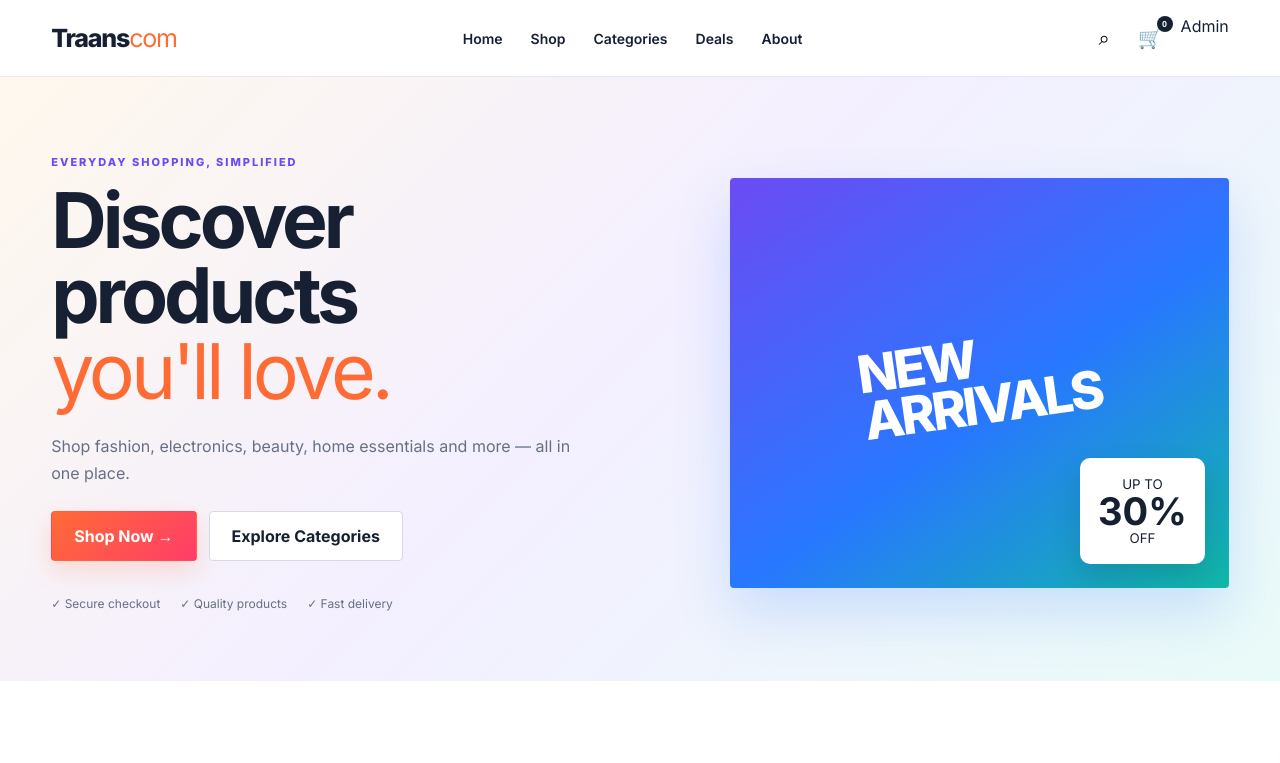
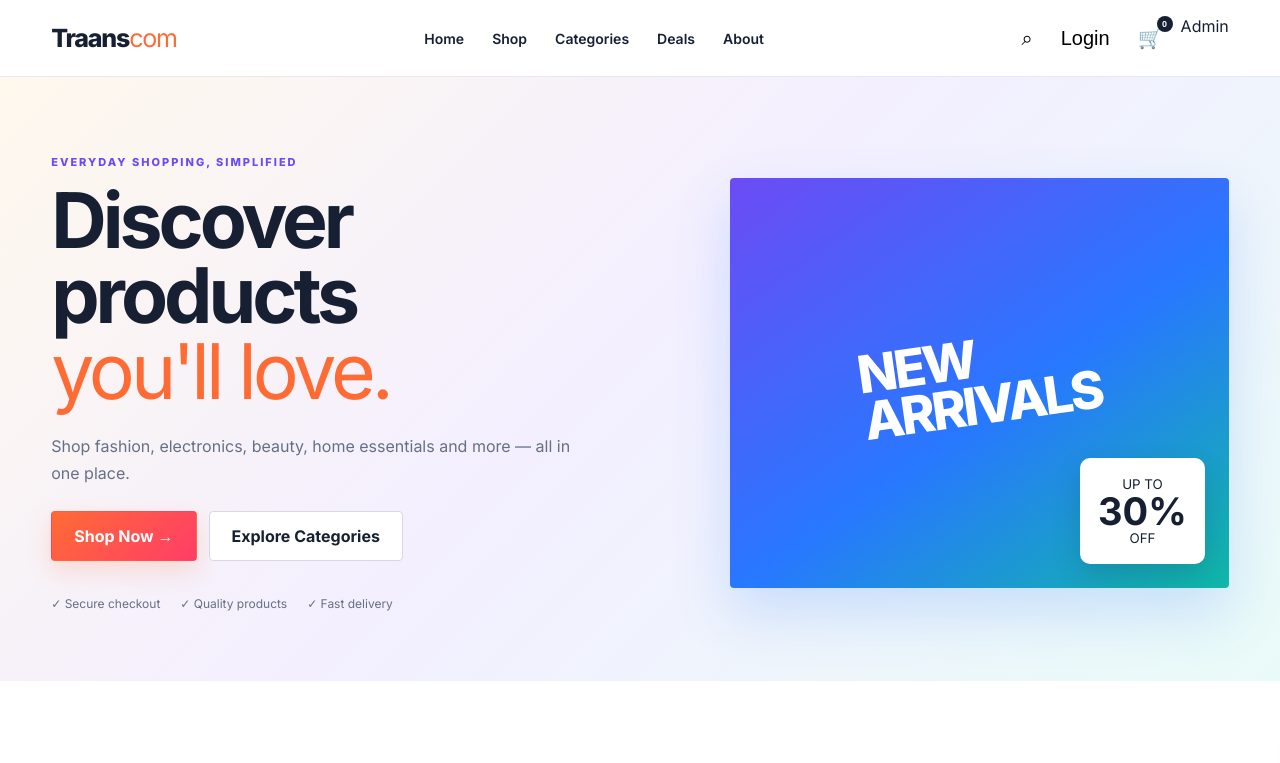
Before and after one commit to ShajjiaMazhar/traanscom-dashboard, a plain HTML site: page index.html in a window 1280 px wide. Shown: the top 763 px of the page. Drawn offline with Linux system fonts and the light colour scheme; no server answers.

Commit message:
Add customer login button

```diff
--- a/index.html
+++ b/index.html
@@ -20,6 +20,7 @@
     </nav>
 <div class="nav-actions">
   <button class="icon-btn" id="searchBtn" aria-label="Search">⌕</button>
+  <button class="icon-btn" id="loginButton" aria-label="Login">Login</button>
   <button class="icon-btn" id="cartBtn" aria-label="Cart">🛒<b id="cartCount">0</b></button>
   <a class="admin-btn" href="https://traanscom-admin.onrender.com" target="_blank">Admin</a>
   <button class="menu-btn" id="menuBtn">☰</button>
```
